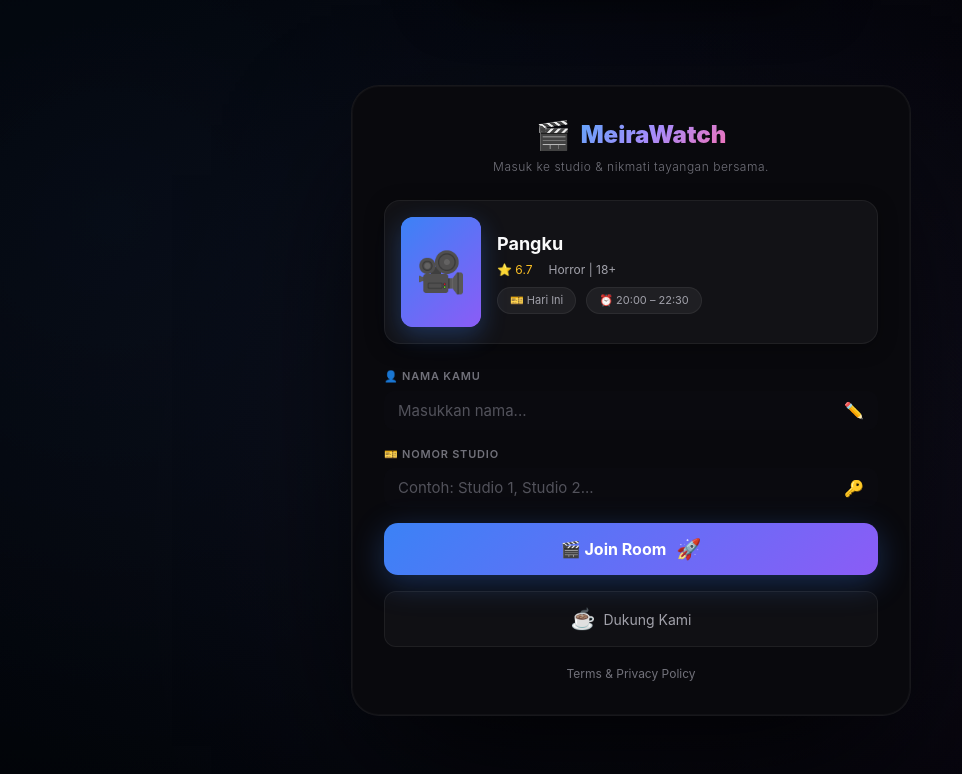
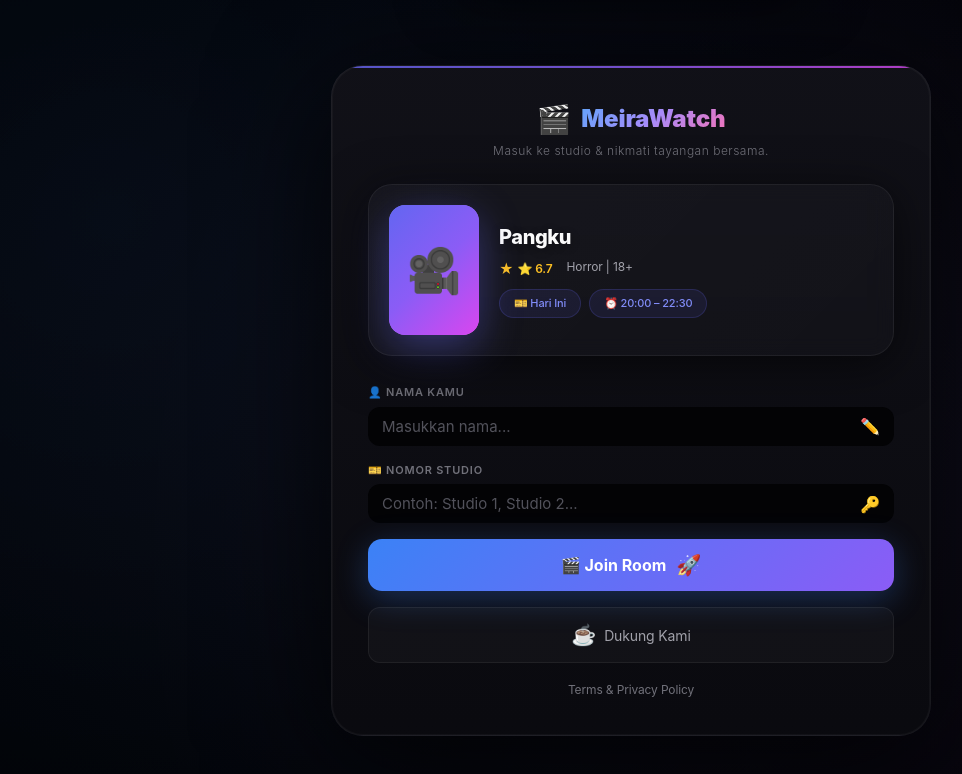
Before and after one commit to Dhnxxsy/MeiraWatch, a website: page public/index.html in a window 1280 px wide. Shown: the whole page, without its empty margins (9-971 px from the left). Drawn offline with nearby package versions, Linux system fonts and the light colour scheme; no server answers; a script that the page names is missing.

Commit message:
update branch

```diff
--- a/public/style.css
+++ b/public/style.css
@@ -1,86 +1,104 @@
 /* =========================================
-   MEIRAWATCH - MODERN CINEMA UI
-   Professional & Responsive Design
+   MEIRAWATCH - ULTRA PREMIUM CINEMA UI
+   Next-Gen Streaming Experience
+   Inspired by Netflix, Disney+, Apple TV+
    ========================================= */
 
-/* ===== ROOT VARIABLES - Modern Color Palette ===== */
+/* ===== ROOT VARIABLES - Ultra Premium Palette ===== */
 :root {
-    /* Dark Theme - Premium Cinema */
-    --bg-main: #0a0a0f;
-    --bg-secondary: #12121a;
-    --bg-panel: #1a1a24;
-    --bg-chat: #15151e;
-    --bg-card: #1e1e28;
-    --bg-input: rgba(30, 30, 40, 0.8);
-    --bg-hover: rgba(59, 130, 246, 0.1);
-
-    /* Borders */
-    --border-light: rgba(255, 255, 255, 0.08);
-    --border-medium: rgba(255, 255, 255, 0.12);
-    --border-accent: rgba(59, 130, 246, 0.3);
-
-    /* Primary Colors */
-    --primary: #3b82f6;
-    --primary-light: #60a5fa;
-    --primary-dark: #2563eb;
-    --primary-gradient: linear-gradient(135deg, #3b82f6 0%, #8b5cf6 100%);
-
-    /* Accent Colors */
+    /* Deep Space Dark Theme */
+    --bg-main: #030305;
+    --bg-secondary: #08080c;
+    --bg-panel: #0d0d12;
+    --bg-chat: #0a0a0f;
+    --bg-card: #111118;
+    --bg-input: rgba(17, 17, 24, 0.9);
+    --bg-hover: rgba(99, 102, 241, 0.08);
+
+    /* Aurora Gradients */
+    --aurora-1: #6366f1;
+    --aurora-2: #8b5cf6;
+    --aurora-3: #d946ef;
+    --aurora-4: #ec4899;
+
+    /* Borders - Ultra Subtle */
+    --border-light: rgba(255, 255, 255, 0.04);
+    --border-medium: rgba(255, 255, 255, 0.08);
+    --border-accent: rgba(99, 102, 241, 0.2);
+    --border-glow: rgba(99, 102, 241, 0.15);
+
+    /* Primary - Indigo Violet */
+    --primary: #6366f1;
+    --primary-light: #818cf8;
+    --primary-dark: #4f46e5;
+    --primary-gradient: linear-gradient(135deg, #6366f1 0%, #8b5cf6 50%, #d946ef 100%);
+    --primary-glow: linear-gradient(135deg, rgba(99, 102, 241, 0.4) 0%, rgba(139, 92, 246, 0.4) 100%);
+
+    /* Accent Colors - Neon */
     --accent-gold: #fbbf24;
-    --accent-green: #10b981;
-    --accent-red: #ef4444;
-    --accent-orange: #f59e0b;
-    --accent-purple: #a78bfa;
-
-    /* Text Colors */
-    --text-primary: #ffffff;
+    --accent-green: #34d399;
+    --accent-red: #f87171;
+    --accent-orange: #fb923c;
+    --accent-purple: #c084fc;
+    --accent-pink: #f472b6;
+    --accent-cyan: #22d3ee;
+
+    /* Text - Crystal Clear */
+    --text-primary: #fafafa;
     --text-secondary: #a1a1aa;
     --text-muted: #71717a;
     --text-disabled: #52525b;
-
-    /* Shadows */
-    --shadow-sm: 0 2px 8px rgba(0, 0, 0, 0.3);
-    --shadow-md: 0 4px 16px rgba(0, 0, 0, 0.4);
-    --shadow-lg: 0 8px 32px rgba(0, 0, 0, 0.5);
-    --shadow-xl: 0 12px 48px rgba(0, 0, 0, 0.6);
-    --glow-primary: 0 0 20px rgba(59, 130, 246, 0.4);
-
-    /* Border Radius */
-    --radius-sm: 6px;
-    --radius-md: 10px;
-    --radius-lg: 14px;
-    --radius-xl: 20px;
-    --radius-2xl: 28px;
-
-    /* Transitions */
+    --text-glow: 0 0 20px rgba(255, 255, 255, 0.1);
+
+    /* Shadows - Cinematic Depth */
+    --shadow-sm: 0 2px 12px rgba(0, 0, 0, 0.4);
+    --shadow-md: 0 4px 24px rgba(0, 0, 0, 0.5);
+    --shadow-lg: 0 8px 48px rgba(0, 0, 0, 0.6);
+    --shadow-xl: 0 16px 80px rgba(0, 0, 0, 0.7);
+    --shadow-2xl: 0 24px 120px rgba(0, 0, 0, 0.8);
+    --glow-primary: 0 0 40px rgba(99, 102, 241, 0.5);
+    --glow-intense: 0 0 60px rgba(139, 92, 246, 0.6);
+
+    /* Border Radius - Smooth */
+    --radius-sm: 8px;
+    --radius-md: 12px;
+    --radius-lg: 16px;
+    --radius-xl: 24px;
+    --radius-2xl: 32px;
+    --radius-full: 9999px;
+
+    /* Transitions - Butter Smooth */
     --transition-fast: 0.15s cubic-bezier(0.4, 0, 0.2, 1);
-    --transition-base: 0.25s cubic-bezier(0.4, 0, 0.2, 1);
-    --transition-slow: 0.4s cubic-bezier(0.4, 0, 0.2, 1);
+    --transition-base: 0.3s cubic-bezier(0.4, 0, 0.2, 1);
+    --transition-slow: 0.5s cubic-bezier(0.4, 0, 0.2, 1);
+    --transition-bounce: 0.5s cubic-bezier(0.68, -0.55, 0.265, 1.55);
 }
 
 /* ===== Light Theme ===== */
 [data-theme="light"] {
-    --bg-main: #f8fafc;
+    --bg-main: #fafafa;
     --bg-secondary: #ffffff;
     --bg-panel: #ffffff;
-    --bg-chat: #f1f5f9;
+    --bg-chat: #f8fafc;
     --bg-card: #ffffff;
-    --bg-input: #f8fafc;
-    --bg-hover: rgba(59, 130, 246, 0.08);
-
-    --border-light: rgba(0, 0, 0, 0.06);
-    --border-medium: rgba(0, 0, 0, 0.1);
-    --border-accent: rgba(59, 130, 246, 0.3);
+    --bg-input: #f1f5f9;
+    --bg-hover: rgba(99, 102, 241, 0.06);
+
+    --border-light: rgba(0, 0, 0, 0.04);
+    --border-medium: rgba(0, 0, 0, 0.08);
+    --border-accent: rgba(99, 102, 241, 0.2);
+    --border-glow: rgba(99, 102, 241, 0.1);
 
     --text-primary: #0f172a;
     --text-secondary: #475569;
     --text-muted: #94a3b8;
     --text-disabled: #cbd5e1;
 
-    --shadow-sm: 0 2px 8px rgba(0, 0, 0, 0.06);
-    --shadow-md: 0 4px 16px rgba(0, 0, 0, 0.08);
-    --shadow-lg: 0 8px 32px rgba(0, 0, 0, 0.1);
-    --shadow-xl: 0 12px 48px rgba(0, 0, 0, 0.12);
+    --shadow-sm: 0 2px 12px rgba(0, 0, 0, 0.06);
+    --shadow-md: 0 4px 24px rgba(0, 0, 0, 0.08);
+    --shadow-lg: 0 8px 48px rgba(0, 0, 0, 0.1);
+    --shadow-xl: 0 16px 80px rgba(0, 0, 0, 0.12);
+    --shadow-2xl: 0 24px 120px rgba(0, 0, 0, 0.15);
 }
 
 /* ===== Base Reset ===== */
@@ -88,9 +106,10 @@
     margin: 0;
     padding: 0;
     box-sizing: border-box;
-    font-family: 'Inter', -apple-system, BlinkMacSystemFont, 'Segoe UI', Roboto, sans-serif;
+    font-family: 'SF Pro Display', 'Inter', -apple-system, BlinkMacSystemFont, 'Segoe UI', Roboto, sans-serif;
     -webkit-font-smoothing: antialiased;
     -moz-osx-font-smoothing: grayscale;
+    text-rendering: optimizeLegibility;
 }
 
 html, body {
@@ -101,42 +120,74 @@ html, body {
     color: var(--text-primary);
     font-size: 14px;
     line-height: 1.5;
-}
-
-/* ===== Custom Scrollbar ===== */
-::-webkit-scrollbar { width: 6px; height: 6px; }
-::-webkit-scrollbar-track { background: transparent; }
+    letter-spacing: -0.01em;
+}
+
+/* ===== Animated Background Gradient ===== */
+body::before {
+    content: '';
+    position: fixed;
+    top: -50%;
+    left: -50%;
+    width: 200%;
+    height: 200%;
+    background: radial-gradient(ellipse at center, rgba(99, 102, 241, 0.03) 0%, transparent 70%),
+                radial-gradient(ellipse at 80% 20%, rgba(139, 92, 246, 0.02) 0%, transparent 50%),
+                radial-gradient(ellipse at 20% 80%, rgba(217, 70, 239, 0.02) 0%, transparent 50%);
+    animation: bgPulse 15s ease-in-out infinite;
+    pointer-events: none;
+    z-index: 0;
+}
+
+@keyframes bgPulse {
+    0%, 100% { transform: translate(0, 0) scale(1); }
+    50% { transform: translate(-2%, -2%) scale(1.02); }
+}
+
+/* ===== Custom Scrollbar - Ultra Smooth ===== */
+::-webkit-scrollbar { width: 8px; height: 8px; }
+::-webkit-scrollbar-track {
+    background: transparent;
+    border-radius: var(--radius-full);
+}
 ::-webkit-scrollbar-thumb {
-    background: var(--text-muted);
-    border-radius: 10px;
-    opacity: 0.5;
-}
-::-webkit-scrollbar-thumb:hover { background: var(--text-secondary); }
-
-/* ===== Animations ===== */
+    background: linear-gradient(180deg, var(--primary), var(--aurora-2));
+    border-radius: var(--radius-full);
+    border: 2px solid transparent;
+    background-clip: padding-box;
+    opacity: 0.6;
+    transition: all var(--transition-base);
+}
+::-webkit-scrollbar-thumb:hover {
+    background: linear-gradient(180deg, var(--primary-light), var(--aurora-3));
+    opacity: 0.8;
+    box-shadow: 0 0 20px var(--primary-glow);
+}
+
+/* ===== Animations - Premium Feel ===== */
 @keyframes fadeIn {
     from { opacity: 0; }
     to { opacity: 1; }
 }
 
 @keyframes slideUp {
-    from { transform: translateY(30px); opacity: 0; }
-    to { transform: translateY(0); opacity: 1; }
+    from { transform: translateY(40px) scale(0.98); opacity: 0; }
+    to { transform: translateY(0) scale(1); opacity: 1; }
 }
 
 @keyframes slideDown {
-    from { transform: translateY(-30px); opacity: 0; }
-    to { transform: translateY(0); opacity: 1; }
+    from { transform: translateY(-40px) scale(0.98); opacity: 0; }
+    to { transform: translateY(0) scale(1); opacity: 1; }
 }
 
 @keyframes scaleIn {
-    from { transform: scale(0.95); opacity: 0; }
-    to { transform: scale(1); opacity: 1; }
+    from { transform: scale(0.92); opacity: 0; filter: blur(8px); }
+    to { transform: scale(1); opacity: 1; filter: blur(0); }
 }
 
 @keyframes pulse {
-    0%, 100% { opacity: 1; }
-    50% { opacity: 0.5; }
+    0%, 100% { opacity: 1; transform: scale(1); }
+    50% { opacity: 0.6; transform: scale(0.98); }
 }
 
 @keyframes shimmer {
@@ -146,7 +197,7 @@ html, body {
 
 @keyframes float {
     0%, 100% { transform: translateY(0); }
-    50% { transform: translateY(-10px); }
+    50% { transform: translateY(-12px); }
 }
 
 @keyframes spin {
@@ -154,70 +205,111 @@ html, body {
     to { transform: rotate(360deg); }
 }
 
+@keyframes glow {
+    0%, 100% { box-shadow: 0 0 20px rgba(99, 102, 241, 0.3); }
+    50% { box-shadow: 0 0 40px rgba(139, 92, 246, 0.5), 0 0 60px rgba(217, 70, 239, 0.3); }
+}
+
+@keyframes gradientShift {
+    0% { background-position: 0% 50%; }
+    50% { background-position: 100% 50%; }
+    100% { background-position: 0% 50%; }
+}
+
+@keyframes bounceIn {
+    0% { transform: scale(0.8); opacity: 0; }
+    50% { transform: scale(1.05); }
+    100% { transform: scale(1); opacity: 1; }
+}
+
+@keyframes ripple {
+    0% { transform: scale(0); opacity: 1; }
+    100% { transform: scale(4); opacity: 0; }
+}
+
 /* =========================================
-   BIOSKOP PREMIUM - LIKE TIX ID / M-TIX
+   BIOSKOP PREMIUM - NETFLIX/TIXID STYLE
+   Ultra Premium Cinema Booking Experience
    ========================================= */
 
 .bioskop-modal {
-    background: rgba(10, 10, 14, 0.98);
-    border-radius: 28px;
+    background: linear-gradient(180deg, rgba(17, 17, 24, 0.98) 0%, rgba(10, 10, 15, 0.99) 100%);
+    border-radius: var(--radius-2xl);
     width: 94%;
-    max-width: 560px;
+    max-width: 600px;
     max-height: 90vh;
     overflow-y: auto;
     border: 1px solid rgba(255, 255, 255, 0.06);
-    box-shadow: 0 60px 140px -30px rgba(0, 0, 0, 0.9), 0 0 0 1px rgba(255, 255, 255, 0.03) inset;
-    backdrop-filter: blur(30px);
-    -webkit-backdrop-filter: blur(30px);
-    animation: modalSlideUp 0.7s cubic-bezier(0.16, 1, 0.3, 1) forwards;
+    box-shadow: var(--shadow-2xl), 0 0 0 1px rgba(255, 255, 255, 0.03) inset;
+    backdrop-filter: blur(40px) saturate(180%);
+    -webkit-backdrop-filter: blur(40px) saturate(180%);
+    animation: modalSlideUp 0.8s cubic-bezier(0.16, 1, 0.3, 1) forwards;
     position: relative;
     overflow: hidden;
     padding: 0;
 }
 
+.bioskop-modal::before {
+    content: '';
+    position: absolute;
+    top: 0;
+    left: 0;
+    right: 0;
+    height: 2px;
+    background: var(--primary-gradient);
+    opacity: 0.8;
+}
+
 .bioskop-step {
     display: none;
-    padding: 28px 32px 32px;
+    padding: 32px 36px 36px;
 }
 
 .bioskop-step.active {
     display: block;
-    animation: fadeIn 0.6s ease;
+    animation: scaleIn 0.5s cubic-bezier(0.16, 1, 0.3, 1);
 }
 
 /* ===== STEP 1: MOVIE INFO ===== */
 
 .movie-info-card {
     display: flex;
-    gap: 16px;
-    background: rgba(255, 255, 255, 0.04);
-    border-radius: 16px;
-    padding: 16px;
-    margin-bottom: 24px;
+    gap: 20px;
+    background: linear-gradient(135deg, rgba(255, 255, 255, 0.03) 0%, rgba(255, 255, 255, 0.02) 100%);
+    border-radius: var(--radius-xl);
+    padding: 20px;
+    margin-bottom: 28px;
     border: 1px solid rgba(255, 255, 255, 0.06);
-    box-shadow: 0 4px 20px rgba(0, 0, 0, 0.3);
+    box-shadow: var(--shadow-lg);
+    backdrop-filter: blur(10px);
 }
 
 .movie-poster {
-    width: 80px;
-    height: 110px;
-    border-radius: 12px;
-    background: linear-gradient(135deg, #3b82f6, #8b5cf6);
+    width: 90px;
+    height: 130px;
+    border-radius: var(--radius-lg);
+    background: var(--primary-gradient);
     display: flex;
     align-items: center;
     justify-content: center;
-    font-size: 36px;
+    font-size: 42px;
     flex-shrink: 0;
-    box-shadow: 0 8px 24px rgba(59, 130, 246, 0.3);
+    box-shadow: 0 12px 40px rgba(99, 102, 241, 0.4), 0 0 0 1px rgba(255, 255, 255, 0.1) inset;
     overflow: hidden;
     position: relative;
+    transition: all var(--transition-base);
+}
+
+.movie-poster:hover {
+    transform: scale(1.03) rotate(-1deg);
+    box-shadow: 0 16px 50px rgba(99, 102, 241, 0.5), 0 0 0 1px rgba(255, 255, 255, 0.15) inset;
 }
 
 .movie-poster img {
     width: 100%;
     height: 100%;
     object-fit: cover;
-    border-radius: 12px;
+    border-radius: var(--radius-lg);
 }
 
 .poster-placeholder {
@@ -226,9 +318,9 @@ html, body {
     display: flex;
     align-items: center;
     justify-content: center;
-    font-size: 40px;
-    background: linear-gradient(135deg, #3b82f6, #8b5cf6);
-    border-radius: 12px;
+    font-size: 44px;
+    background: var(--primary-gradient);
+    border-radius: var(--radius-lg);
 }
 
 .movie-details {
@@ -236,73 +328,109 @@ html, body {
     display: flex;
     flex-direction: column;
     justify-content: center;
+    min-width: 0;
 }
 
 .movie-title {
-    font-size: 18px;
-    font-weight: 700;
-    color: #fafafa;
-    margin-bottom: 4px;
+    font-size: 20px;
+    font-weight: 800;
+    color: var(--text-primary);
+    margin-bottom: 6px;
+    letter-spacing: -0.02em;
+    text-shadow: 0 2px 10px rgba(0, 0, 0, 0.3);
 }
 
 .movie-meta {
     display: flex;
-    gap: 16px;
+    gap: 14px;
     font-size: 12px;
-    color: #a1a1aa;
-    margin-bottom: 8px;
+    color: var(--text-secondary);
+    margin-bottom: 10px;
+    flex-wrap: wrap;
 }
 
 .movie-rating {
-    color: #fbbf24;
+    color: var(--accent-gold);
+    font-weight: 600;
+    display: flex;
+    align-items: center;
+    gap: 4px;
+}
+
+.movie-rating::before {
+    content: '★';
+    font-size: 14px;
 }
 
 .movie-schedule {
     display: flex;
-    gap: 10px;
+    gap: 8px;
     flex-wrap: wrap;
 }
 
 .schedule-badge {
     font-size: 11px;
-    background: rgba(255, 255, 255, 0.06);
-    padding: 4px 12px;
-    border-radius: 20px;
-    color: #a1a1aa;
-    border: 1px solid rgba(255, 255, 255, 0.06);
+    background: rgba(99, 102, 241, 0.1);
+    padding: 5px 14px;
+    border-radius: var(--radius-full);
+    color: var(--primary-light);
+    border: 1px solid rgba(99, 102, 241, 0.2);
+    font-weight: 500;
+    transition: all var(--transition-fast);
+}
+
+.schedule-badge:hover {
+    background: rgba(99, 102, 241, 0.15);
+    border-color: rgba(99, 102, 241, 0.3);
 }
 
 /* ===== STEP 2: CINEMA LAYOUT ===== */
 
 .cinema-screen {
     position: relative;
-    margin: 8px auto 24px;
+    margin: 12px auto 28px;
     max-width: 85%;
     text-align: center;
 }
 
 .screen-curve {
     width: 100%;
-    height: 40px;
-    background: linear-gradient(180deg, rgba(59, 130, 246, 0.2) 0%, transparent 100%);
+    height: 48px;
+    background: linear-gradient(180deg, rgba(99, 102, 241, 0.25) 0%, rgba(139, 92, 246, 0.15) 50%, transparent 100%);
     border-radius: 50% 50% 0 0 / 100% 100% 0 0;
-    border: 2px solid rgba(59, 130, 246, 0.3);
+    border: 2px solid rgba(99, 102, 241, 0.3);
     border-bottom: none;
-    box-shadow: 0 -20px 60px rgba(59, 130, 246, 0.1);
+    box-shadow: 0 -25px 70px rgba(99, 102, 241, 0.15), 0 0 40px rgba(139, 92, 246, 0.1);
+    position: relative;
+}
+
+.screen-curve::after {
+    content: '';
+    position: absolute;
+    bottom: -3px;
+    left: 50%;
+    transform: translateX(-50%);
+    width: 60%;
+    height: 2px;
+    background: var(--primary-gradient);
+    opacity: 0.6;
+    filter: blur(1px);
 }
 
 .screen-label {
     position: absolute;
-    bottom: -18px;
+    bottom: -20px;
     left: 50%;
     transform: translateX(-50%);
     font-size: 10px;
     font-weight: 700;
-    color: #52525b;
-    letter-spacing: 4px;
+    color: var(--text-muted);
+    letter-spacing: 5px;
     text-transform: uppercase;
-    background: rgba(10, 10, 14, 0.9);
-    padding: 0 16px;
+    background: rgba(10, 10, 14, 0.95);
+    padding: 3px 18px;
+    border-radius: var(--radius-full);
+    border: 1px solid rgba(255, 255, 255, 0.05);
 }
 
 /* ===== SEAT LEGEND ===== */
@@ -310,38 +438,42 @@ html, body {
 .seat-legend {
     display: flex;
     justify-content: center;
-    gap: 16px;
-    margin-bottom: 16px;
+    gap: 20px;
+    margin-bottom: 20px;
     flex-wrap: wrap;
-    padding: 8px 12px;
-    background: rgba(255, 255, 255, 0.03);
-    border-radius: 12px;
+    padding: 12px 16px;
+    background: rgba(255, 255, 255, 0.02);
+    border-radius: var(--radius-lg);
+    border: 1px solid rgba(255, 255, 255, 0.04);
 }
 
 .legend-item {
     display: flex;
     align-items: center;
-    gap: 6px;
+    gap: 8px;
     font-size: 11px;
-    color: #a1a1aa;
+    color: var(--text-secondary);
+    font-weight: 500;
 }
 
 .legend-box {
-    width: 20px;
-    height: 20px;
-    border-radius: 6px;
-    border: 1.5px solid rgba(255, 255, 255, 0.1);
+    width: 22px;
+    height: 22px;
+    border-radius: 7px;
+    border: 1.5px solid rgba(255, 255, 255, 0.12);
+    transition: all var(--transition-fast);
 }
 
 .legend-box.available {
-    background: rgba(59, 130, 246, 0.2);
-    border-color: rgba(59, 130, 246, 0.3);
+    background: rgba(99, 102, 241, 0.2);
+    border-color: rgba(99, 102, 241, 0.35);
+    box-shadow: 0 0 15px rgba(99, 102, 241, 0.2);
 }
 
 .legend-box.selected {
-    background: #3b82f6;
-    border-color: #3b82f6;
-    box-shadow: 0 0 20px rgba(59, 130, 246, 0.3);
+    background: var(--primary);
+    border-color: var(--primary);
+    box-shadow: 0 0 25px rgba(99, 102, 241, 0.4), 0 0 50px rgba(139, 92, 246, 0.2);
 }
 
 .legend-box.taken {
```
Also changed, not shown: 1 other file.
